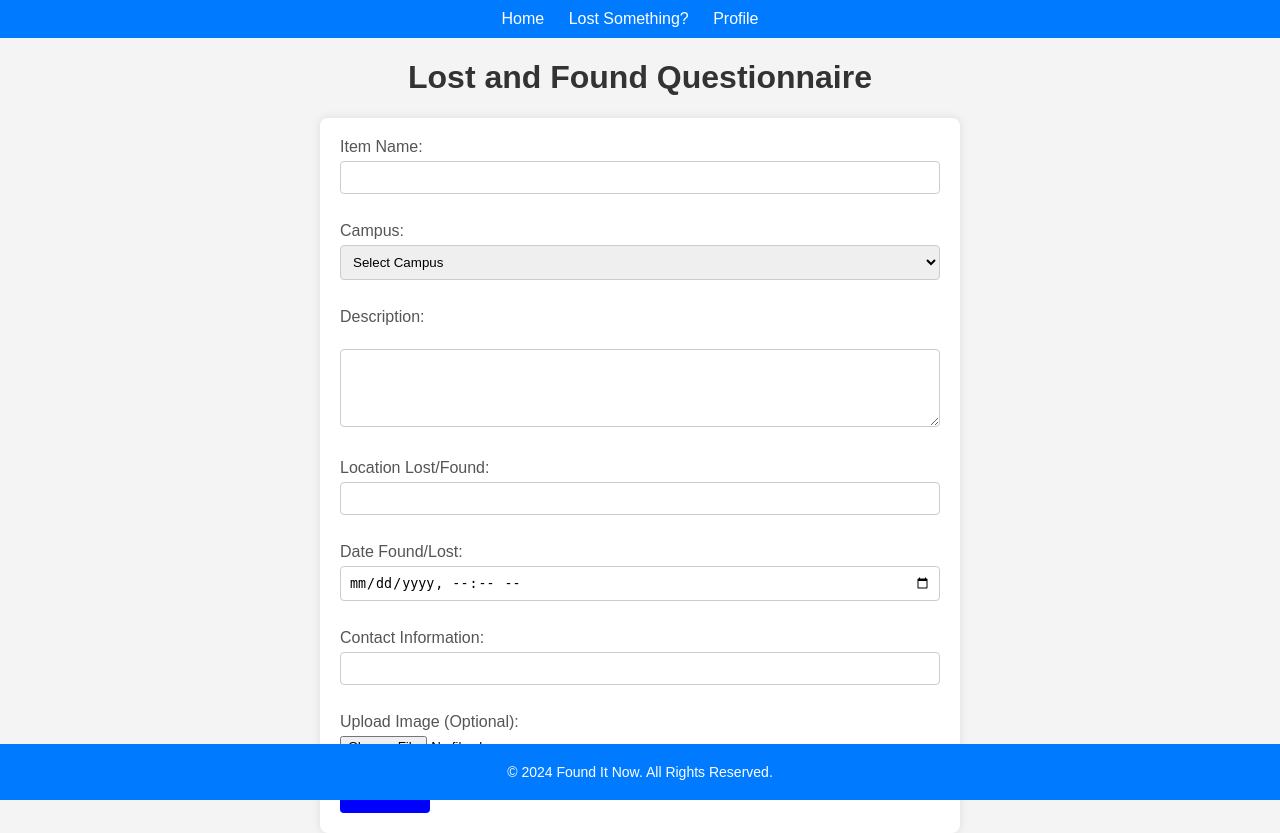
After one commit to Jyra-Villanueva/websys_FoundItNow, a PHP site: page /questionaire.php in a window 1280 px wide. The commit adds this page. Run offline with PHP 8.4, Linux system fonts and the light colour scheme.

Commit message:
changed added

```diff
--- a/components/footer.php
+++ b/components/footer.php
@@ -0,0 +1,5 @@
+<footer>
+<link rel="stylesheet" href="../css/cssfooter.css">
+    <p>&copy; 2024 Found It Now. All Rights Reserved.</p>
+    <script src="../js/footer.js"></script>
+</footer>
--- a/components/header.php
+++ b/components/header.php
@@ -0,0 +1,21 @@
+<!DOCTYPE html>
+<html lang="en">
+<head>
+    <meta charset="UTF-8">
+    <meta name="viewport" content="width=device-width, initial-scale=1.0">
+    <title>Found It Now - Lost and Found</title>
+    <link rel="stylesheet" href="../css/styles.css">
+</head>
+<body>
+    <div id="header"></div>
+    <div id="content">
+<?php
+require("../components/navigator.php");
+?>
+    </div>
+    <div id="footer"></div>
+
+    <script src="https://ajax.googleapis.com/ajax/libs/jquery/3.5.1/jquery.min.js"></script>
+    <script src="../js/script.js"></script>
+</body>
+</html>
--- a/components/navigator.php
+++ b/components/navigator.php
@@ -11,15 +11,11 @@
 
    <nav>
        <ul>
-           <li><a href="#">Home</a></li>
-           <li><a href="#">Post Items</a></li>
-           <li><a href="#">Lost Items</a></li>
-           <li><a href="#">Contact Us</a></li>
+           <li><a href="../pages/dashboard.php">Home</a></li>
+           <li><a href="../pages/questionaire.php">Lost Something?</a></li>
            <li><a href="#">Profile</a></li>
        </ul>
    </nav>
 
-   <h1>Welcome to Dashboard</h1>
-
 </body>
 </html>
--- /dev/null
+++ b/css/cssfooter.css
@@ -0,0 +1,31 @@
+footer {
+    background-color: #007bff;
+    color: #fff;
+    text-align: center;
+    padding: 20px 0;
+    position: fixed;
+    left: 0;
+    bottom: 0;
+    width: 100%;
+}
+
+.footerContainer {
+    display: flex;
+    justify-content: space-evenly;
+    align-items: center;
+}
+
+p {
+    color: #fff;
+    font-size: 14px;
+    margin: 0;
+}
+
+/* Example additional styles for links */
+a {
+    text-decoration: none;
+}
+
+a:hover {
+    text-decoration: underline;
+}
--- /dev/null
+++ b/css/cssquestionaire.css
@@ -0,0 +1,52 @@
+body {
+    font-family: Arial, sans-serif;
+    background-color: #f4f4f4;
+    margin: 0;
+    padding: 0;
+}
+
+h1 {
+    text-align: center;
+    color: #333;
+}
+
+form {
+    max-width: 600px;
+    margin: 0 auto;
+    padding: 20px;
+    background: #fff;
+    border-radius: 8px;
+    box-shadow: 0 0 10px rgba(0, 0, 0, 0.1);
+}
+
+label {
+    display: block;
+    margin-bottom: 5px;
+    color: #555;
+}
+
+input[type="text"],
+input[type="datetime-local"],
+select,
+textarea {
+    width: 100%;
+    padding: 8px;
+    margin-bottom: 10px;
+    border: 1px solid #ccc;
+    border-radius: 4px;
+    box-sizing: border-box;
+}
+
+input[type="submit"] {
+    background-color: blue; /* Changed to blue */
+    color: white;
+    padding: 10px 20px;
+    border: none;
+    border-radius: 4px;
+    cursor: pointer;
+    font-size: 16px;
+}
+
+input[type="submit"]:hover {
+    background-color: #45a049;
+}
--- /dev/null
+++ b/js/script.js
@@ -0,0 +1,5 @@
+// Load header and footer using AJAX
+$(function() {
+    $("#header").load("header.html");
+    $("#footer").load("footer.html");
+});
--- /dev/null
+++ b/pages/questionaire.php
@@ -0,0 +1,47 @@
+
+<?php
+require("../components/header.php");
+?>
+<!DOCTYPE html>
+<html lang="en">
+<head>
+    <meta charset="UTF-8">
+    <meta name="viewport" content="width=device-width, initial-scale=1.0">
+    <title>Lost and Found Questionnaire</title>
+    <link rel="stylesheet" href="../css/cssquestionaire.css">
+</head>
+<body>
+    <h1>Lost and Found Questionnaire</h1>
+    <form id="lostFoundForm" action="../form/submit_form.php" method="post" enctype="multipart/form-data">
+        <label for="itemName">Item Name:</label>
+        <input type="text" id="itemName" name="itemName" required><br><br>
+
+        <label for="campusID">Campus:</label>
+            <select id="campusID" name="campusID" required>
+                <option value="">Select Campus</option>
+                <option value="CAMP1001">Urdaneta</option>
+                <option value="CAMP1002">Asingan</option>
+            </select><br><br>
+
+        <label for="description">Description:</label><br>
+        <textarea id="description" name="description" rows="4" cols="50" required></textarea><br><br>
+
+        <label for="locationLost">Location Lost/Found:</label>
+        <input type="text" id="locationLost" name="locationLost" required><br><br>
+
+        <label for="dateFound">Date Found/Lost:</label>
+        <input type="datetime-local" id="dateFound" name="dateFound" required><br><br>
+
+        <label for="contactInfo">Contact Information:</label>
+        <input type="text" id="contactInfo" name="contactInfo" required><br><br>
+
+        <label for="image">Upload Image (Optional):</label>
+        <input type="file" id="image" name="image"><br><br>
+
+        <input type="submit" value="Submit">
+    </form>
+    <?php
+require("../components/footer.php");
+?>
+</body>
+</html>
```
Also changed, not shown: adminpages/adminBoard.php (deleted, +0 -36 lines), adminpages/users.php (deleted, +0 -92 lines), form/submit_form.php (added, +57 -0 lines), pages/dashboard.php (+12 -2 lines), sql/founditnow_db (1).sql (added, +167 -0 lines), form/uploads/6.png (added), form/uploads/Screenshot (31).png (added), form/uploads/Screenshot (32).png (added), form/uploads/Screenshot (40).png (added), form/uploads/Screenshot (45).png (added), form/uploads/Screenshot (7).png (added), pages/profile.php (added).
